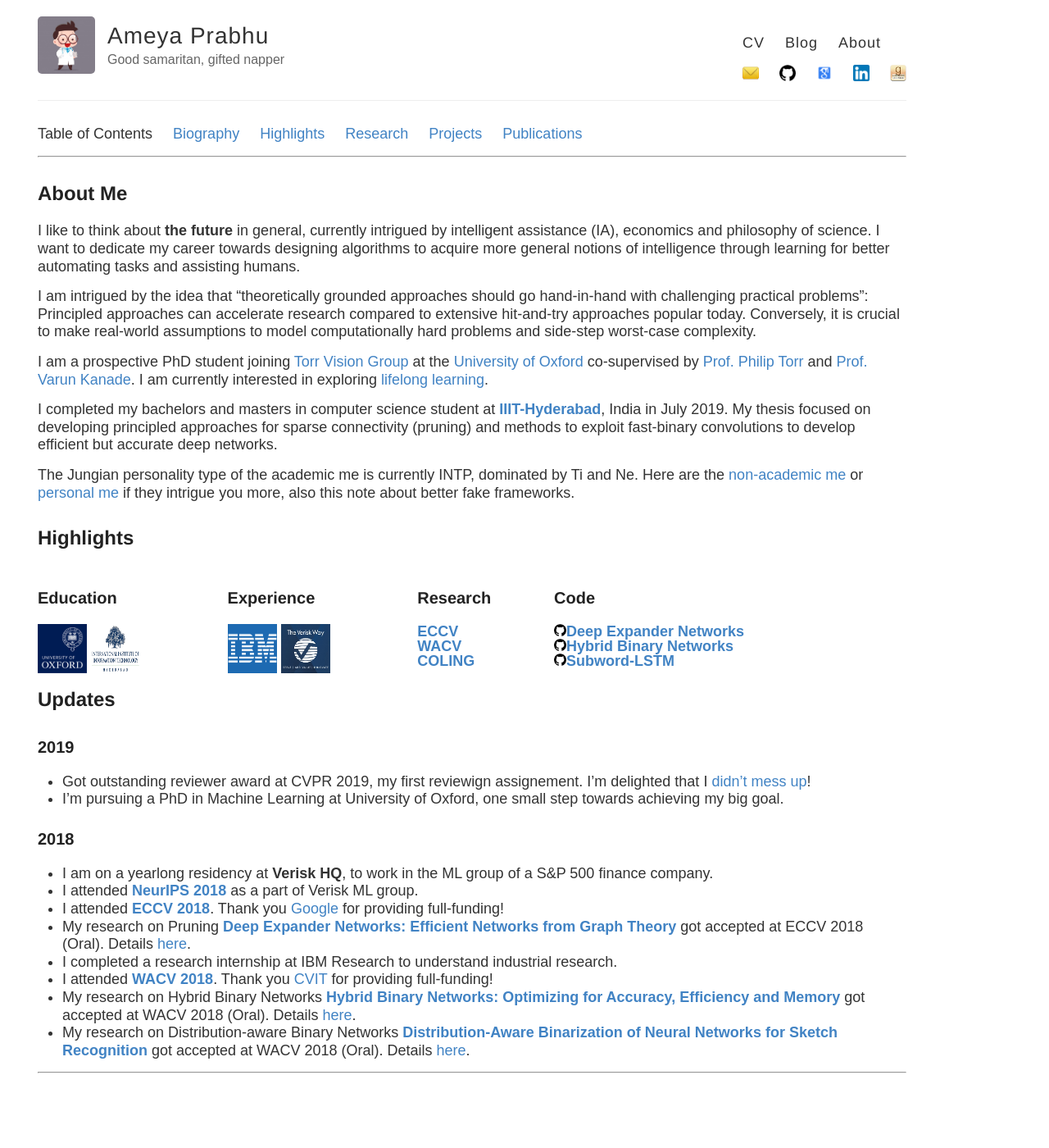
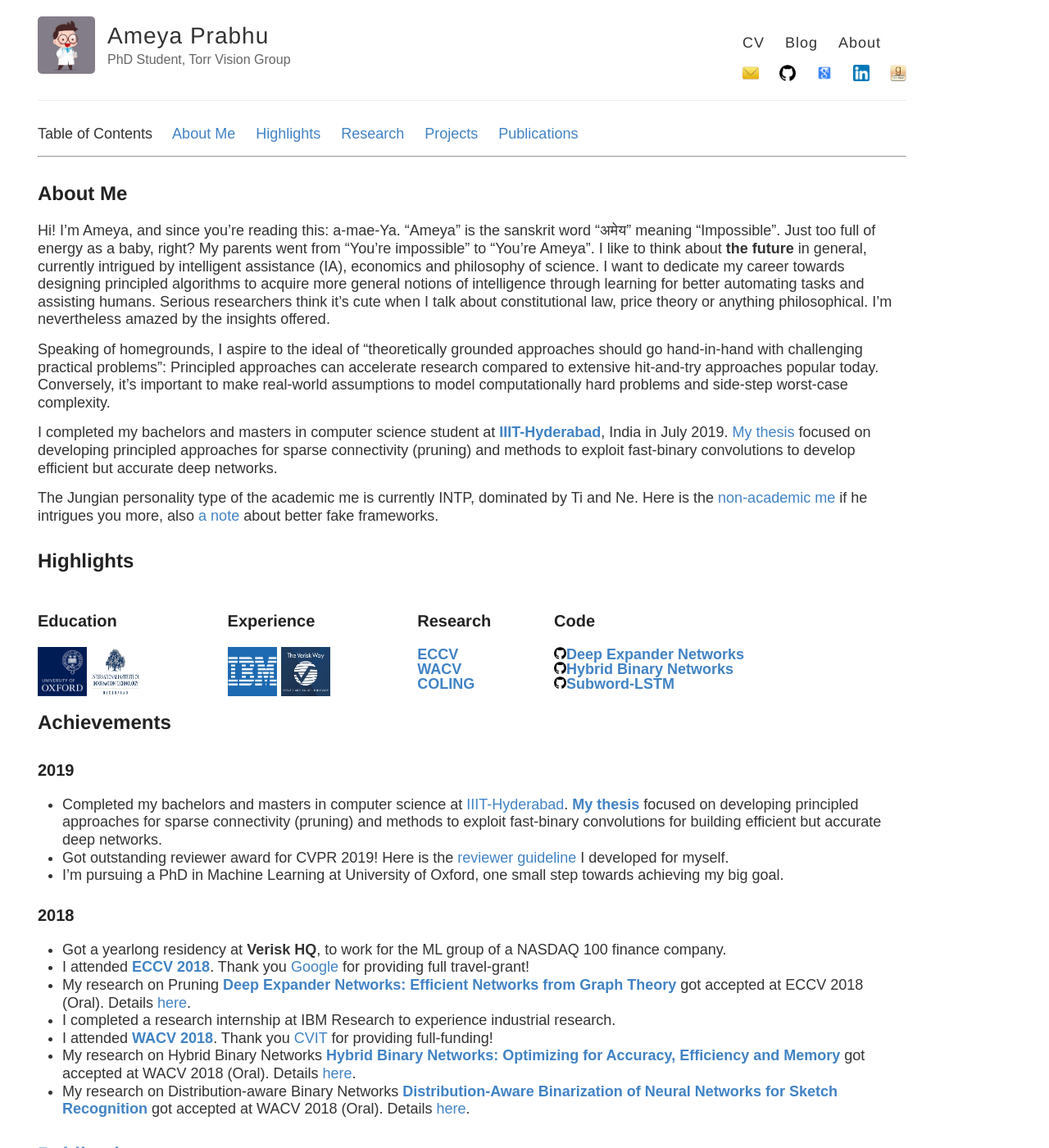
Before and after one commit to drimpossible/drimpossible.github.io, a Jekyll site: the page built from about/index.md, in a window 1280 px wide and 1400 px high. Shown: the whole window at 82% size. Built offline with Jekyll 4.4.1, drawn with Linux system fonts in a browser that asks for light colours; some web fonts are replaced; some of the changed text lies outside the part shown.

Commit message:
changes in about

```diff
--- a/_config.yml
+++ b/_config.yml
@@ -6,7 +6,7 @@
 name: Ameya Prabhu
 
 # Short bio or description (displayed in the header)
-description: Good samaritan, gifted napper
+description: PhD Student, Torr Vision Group
 #I care about AGI, EA, Economics and Optimization.
 
 # URL of your avatar or profile pic (you could use your GitHub profile pic)
--- a/about/index.md
+++ b/about/index.md
@@ -5,25 +5,22 @@
 permalink: "/about"
 dsq_thread_id:
 ---
-Table of Contents     [Biography](#biography)     [Highlights](#highlights)     [Research](#research)
+Table of Contents     [About Me](#biography)     [Highlights](#highlights)     [Research](#research)
  [Projects](#projects)     [Publications](#publications)
 
 ---
 
 ## <a name="biography" id="biography"></a>About Me
 
-I like to think about **the future** in general, currently intrigued by intelligent assistance (IA), economics and philosophy of science. I want to dedicate my career towards designing algorithms to acquire more general notions of intelligence through learning for better automating tasks and assisting humans.
+Hi! I’m Ameya, and since you're reading this: a-mae-Ya. "Ameya" is the sanskrit word "अमेय" meaning "Impossible". Just too full of energy as a baby, right? My parents went from "You're impossible" to "You're Ameya". I like to think about **the future** in general, currently intrigued by intelligent assistance (IA), economics and philosophy of science. I want to dedicate my career towards designing principled algorithms to acquire more general notions of intelligence through learning for better automating tasks and assisting humans. Serious researchers think it's cute when I talk about constitutional law, price theory or anything philosophical. I'm nevertheless amazed by the insights offered.
 
-I am intrigued by the idea that "theoretically grounded approaches should go hand-in-hand with challenging practical problems": Principled approaches can accelerate research compared to extensive hit-and-try approaches popular today. Conversely, it is crucial to make real-world assumptions to model computationally hard problems and side-step worst-case complexity.
+Speaking of homegrounds, I aspire to the ideal of "theoretically grounded approaches should go hand-in-hand with challenging practical problems": Principled approaches can accelerate research compared to extensive hit-and-try approaches popular today. Conversely, it's important to make real-world assumptions to model computationally hard problems and side-step worst-case complexity.
 
-I am a prospective PhD student joining [Torr Vision Group](http://www.robots.ox.ac.uk/~tvg/) at the [University of Oxford](http://www.ox.ac.uk/) co-supervised by [Prof. Philip Torr](http://www.robots.ox.ac.uk/~phst/) and [Prof. Varun Kanade](http://www.cs.ox.ac.uk/people/varun.kanade/myindex.html). I am currently interested in exploring [lifelong learning](https://arxiv.org/pdf/1802.07569.pdf).
+I completed my bachelors and masters in computer science student at [**IIIT-Hyderabad**](http://www.iiit.ac.in), India in July 2019. [My thesis]() focused on developing principled approaches for sparse connectivity (pruning) and methods to exploit fast-binary convolutions to develop efficient but accurate deep networks.
 
-I completed my bachelors and masters in computer science student at [**IIIT-Hyderabad**](http://www.iiit.ac.in), India in July 2019.
-My thesis focused on developing principled approaches for sparse connectivity (pruning) and methods to exploit fast-binary convolutions to develop efficient but accurate deep networks.
+The Jungian personality type of the academic me is currently INTP, dominated by Ti and Ne. Here is the [non-academic me](https://bayesianconspirator.github.io/about/) if he intrigues you more, also [a note]() about better fake frameworks.
 
-The Jungian personality type of the academic me is currently INTP, dominated by Ti and Ne. Here are the [non-academic me](https://bayesianconspirator.github.io/about/) or [personal me](https://anarchicorganizer.github.io) if they intrigue you more, also this note about better fake frameworks.
-
-## <a name="biography" id="biography"></a>Highlights
+## <a name="highlights" id="highlights"></a>Highlights
 
 <table style="border-collapse: collapse; border: none; margin: 0px auto;" width="100%" align='left'> <tr style="border: none;"> <td style="border: none; "><h3>Education</h3></td><td style="border: none; "><h3>Experience</h3></td><td style="border: none; "><h3>Research</h3></td> <td style="border: none; "><h3>Code</h3></td> </tr> <tr> <td style="border: none; "> <img src="https://raw.githubusercontent.com/drimpossible/drimpossible.github.io/master/images/Oxford.png" height="60px" width="60px" /> <img src="https://raw.githubusercontent.com/drimpossible/drimpossible.github.io/master/images/IIITH.png" height="60px" width="60px" /> </td> <td style="border: none; "> <img src="https://raw.githubusercontent.com/drimpossible/drimpossible.github.io/master/images/IBM.png" height="60px" width="60px" /> <img src="https://raw.githubusercontent.com/drimpossible/drimpossible.github.io/master/images/Verisk.jpg" height="60px" width="60px" /></td> <td style="vertical-align: top;"><strong> <a href="http://openaccess.thecvf.com/content_ECCV_2018/papers/Ameya_Prabhu_Deep_Expander_Networks_ECCV_2018_paper.pdf"> ECCV</a><br/> <a href="https://arxiv.org/abs/1804.03867">WACV</a><br/> <a href="https://aclanthology.info/papers/C16-1234/c16-1234">COLING</a><br/><br/> </strong></td> <td style="vertical-align: top;"><strong>
 <a href="https://github.com/drimpossible/Deep-Expander-Networks"><img src="https://raw.githubusercontent.com/drimpossible/drimpossible.github.io/master/images/github.png" height="15px" width="15px">Deep Expander Networks</a><br/>
@@ -33,22 +30,31 @@
 </tr>
 </table>
 
-## <a name="updates" id="biography"></a>Updates
+## <a name="achievements" id="achievements"></a>Achievements
 
 ### 2019
 
-* Got outstanding reviewer award at CVPR 2019, my first reviewign assignement. I'm delighted that I [didn't mess up](/blog/life/reviewing_nervousness/)!
+* Completed my bachelors and masters in computer science at [IIIT-Hyderabad](http://www.iiit.ac.in). [**My thesis**]() focused on developing principled approaches for sparse connectivity (pruning) and methods to exploit fast-binary convolutions for building efficient but accurate deep networks.
+* Got outstanding reviewer award for CVPR 2019! Here is the [reviewer guideline]() I developed for myself.
 * I'm pursuing a PhD in Machine Learning at University of Oxford, one small step towards achieving my big goal.
 
 ### 2018
 
-* I am on a yearlong residency at **Verisk HQ**, to work in the ML group of a S&P 500 finance company.
-* I attended [**NeurIPS 2018**](https://nips.cc/Conferences/2018) as a part of Verisk ML group.
-* I attended [**ECCV 2018**](https://eccv2018.org/). Thank you [Google](https://ai.google/research/) for providing full-funding!
+* Got a yearlong residency at **Verisk HQ**, to work for the ML group of a NASDAQ 100 finance company.
+* I attended [**ECCV 2018**](https://eccv2018.org/). Thank you [Google](https://ai.google/research/) for providing full travel-grant!
 * My research on Pruning [**Deep Expander Networks: Efficient Networks from Graph Theory**](http://openaccess.thecvf.com/content_ECCV_2018/papers/Ameya_Prabhu_Deep_Expander_Networks_ECCV_2018_paper.pdf) got accepted at ECCV 2018 (Oral). Details [here]().
-* I completed a research internship at IBM Research to understand industrial research.
+* I completed a research internship at IBM Research to experience industrial research.
 * I attended [**WACV 2018**](http://wacv18.wacv.net/). Thank you [CVIT](http://cvit.iiit.ac.in/) for providing full-funding!
 * My research on Hybrid Binary Networks [**Hybrid Binary Networks: Optimizing for Accuracy, Efficiency and Memory**](https://arxiv.org/abs/1804.03867) got accepted at WACV 2018 (Oral). Details [here]().
 * My research on Distribution-aware Binary Networks [**Distribution-Aware Binarization of Neural Networks for Sketch Recognition**](https://arxiv.org/abs/1804.02941) got accepted at WACV 2018 (Oral). Details [here]().
 
+## <a name="publications" id="publications"> Publications
+
+### Deep Expander Networks, ECCV 2018 (Oral)
+<details> <summary><a>Abstract</a></summary>
+Efficient CNN designs like ResNets and DenseNet were proposed to improve accuracy vs efficiency trade-offs. They essentially increased the connectivity, allowing efficient information flow across layers. Inspired by these techniques, we propose to model connections between filters of a CNN using graphs which are simultaneously sparse and well connected. Sparsity results in efficiency while well connectedness can preserve the expressive power of the CNNs. We use a well-studied class of graphs from theoretical computer science that satisfies these properties known as Expander graphs. Expander graphs are used to model connections between filters in CNNs to design networks called X-Nets. We present two guarantees on the connectivity of X-Nets: Each node influences every node in a layer in logarithmic steps, and the number of paths between two sets of nodes is proportional to the product of their sizes. We also propose efficient training and inference algorithms, making it possible to train deeper and wider X-Nets effectively.
+Expander based models give a 4% improvement in accuracy on MobileNet over grouped convolutions, a popular technique, which has the same sparsity but worse connectivity. X-Nets give better performance trade-offs than the original ResNet and DenseNet-BC architectures. We achieve model sizes comparable to state-of-the-art pruning techniques using our simple architecture design, without any pruning. We hope that this work motivates other approaches to utilize results from graph theory to develop efficient network architectures.
+</details>
+[\[PDF\]](http://openaccess.thecvf.com/content_ECCV_2018/papers/Ameya_Prabhu_Deep_Expander_Networks_ECCV_2018_paper.pdf) [\[Code\]](https://github.com/drimpossible/Deep-Expander-Networks)
+
 ---
```
Also changed, not shown: blog/index.md (+10 -3 lines), blog/life/reviewing_for_dummies.md (renamed from blog/life/review_nervousness.md, +1 -1 lines).
